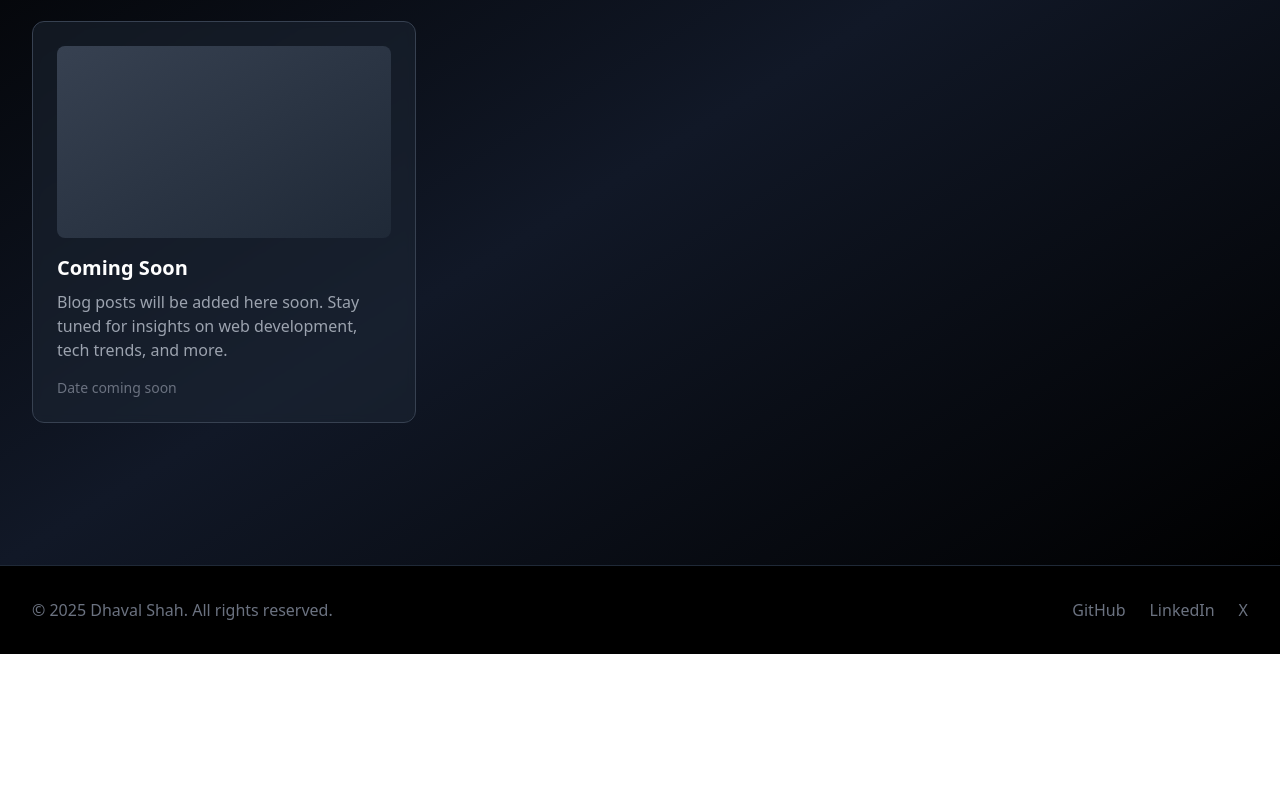
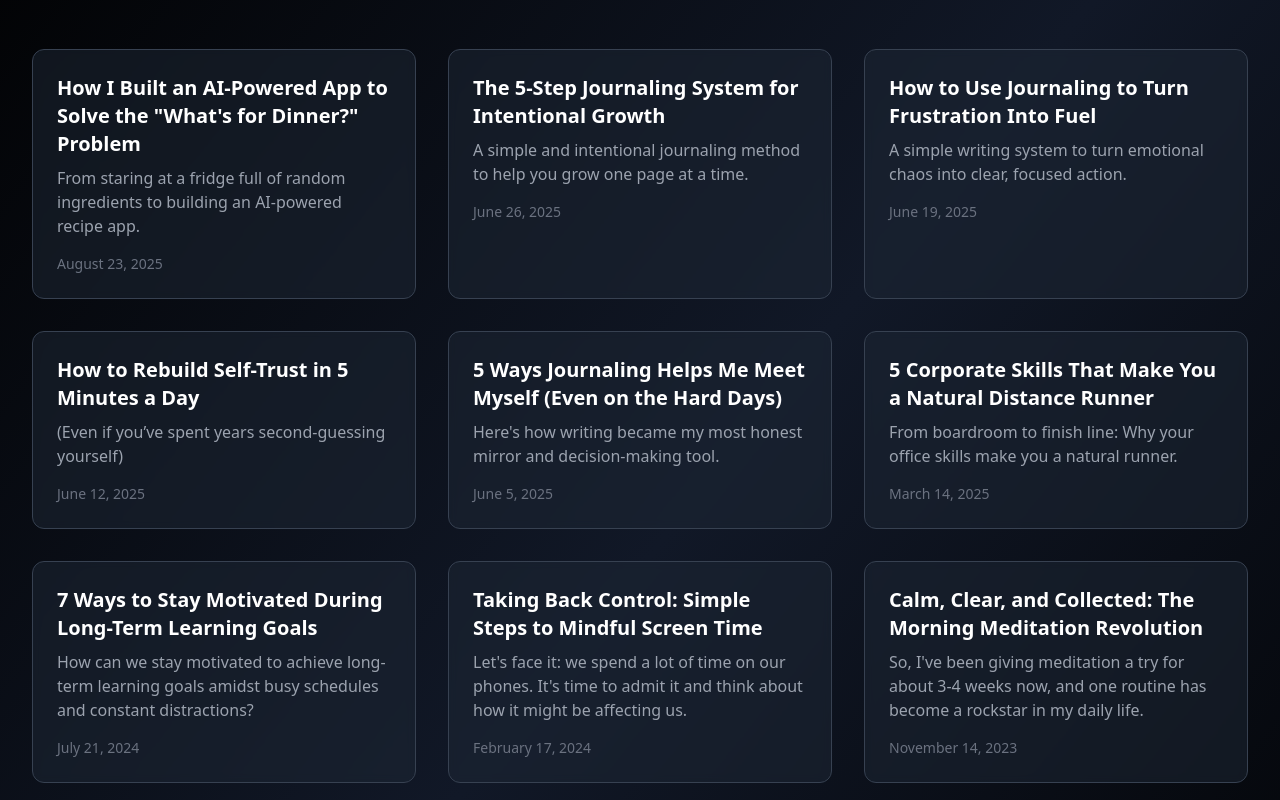
Before and after one commit to sdhaval97/personal-website, a React (Vite) app: page /blog in a window 1280 px wide. Shown: the part 300-1100 px from the top of the page. Before the commit the page ends 954 px from the top, so only its background shows below. Built offline with nearby package versions, Linux system fonts and the light colour scheme.

Commit message:
added a few blogs

```diff
--- a/src/pages/Blog.jsx
+++ b/src/pages/Blog.jsx
@@ -1,4 +1,111 @@
 import React from 'react'
+
+const blogPosts = [
+  {
+    id: 1,
+    title: "How I Built an AI-Powered App to Solve the \"What's for Dinner?\" Problem",
+    description: 'From staring at a fridge full of random ingredients to building an AI-powered recipe app.',
+    date: 'August 23, 2025',
+    thumbnail: '/images/blog/post1.jpg',
+    substackUrl: 'https://dhavalshah.substack.com/p/how-i-built-an-ai-powered-app-to'
+  },
+  {
+    id: 2,
+    title: 'The 5-Step Journaling System for Intentional Growth',
+    description: 'A simple and intentional journaling method to help you grow one page at a time.',
+    date: 'June 26, 2025',
+    thumbnail: '/images/blog/post2.jpg',
+    substackUrl: 'https://open.substack.com/pub/dhavalshah/p/the-5-step-journaling-system-for'
+  },
+  {
+    id: 3,
+    title: 'How to Use Journaling to Turn Frustration Into Fuel',
+    description: 'A simple writing system to turn emotional chaos into clear, focused action.',
+    date: 'June 19, 2025',
+    thumbnail: '/images/blog/post3.jpg',
+    substackUrl: 'https://dhavalshah.substack.com/p/how-to-use-journaling-to-turn-frustration'
+  },
+  {
+    id: 4,
+    title: 'How to Rebuild Self-Trust in 5 Minutes a Day',
+    description: '(Even if you’ve spent years second-guessing yourself)',
+    date: 'June 12, 2025',
+    thumbnail: '/images/blog/post4.jpg',
+    substackUrl: 'https://dhavalshah.substack.com/p/how-to-rebuild-self-trust-in-5-minutes'
+  },
+  {
+    id: 5,
+    title: '5 Ways Journaling Helps Me Meet Myself (Even on the Hard Days)',
+    description: "Here's how writing became my most honest mirror and decision-making tool.",
+    date: 'June 5, 2025',
+    thumbnail: '/images/blog/post5.jpg',
+    substackUrl: 'https://dhavalshah.substack.com/p/5-ways-journaling-helps-me-meet-myself'
+  },
+  {
+    id: 6,
+    title: '5 Corporate Skills That Make You a Natural Distance Runner',
+    description: 'From boardroom to finish line: Why your office skills make you a natural runner.',
+    date: 'March 14, 2025',
+    thumbnail: '/images/blog/post6.jpg',
+    substackUrl: 'https://dhavalshah.substack.com/p/5-corporate-skills-that-make-you'
+  },
+  {
+    id: 7,
+    title: '7 Ways to Stay Motivated During Long-Term Learning Goals',
+    description: 'How can we stay motivated to achieve long-term learning goals amidst busy schedules and constant distractions?',
+    date: 'July 21, 2024',
+    thumbnail: '/images/blog/post7.jpg',
+    substackUrl: 'https://dhavalshah.substack.com/p/7-ways-to-stay-motivated-during-long'
+  },
+  {
+    id: 8,
+    title: 'Taking Back Control: Simple Steps to Mindful Screen Time',
+    description: "Let's face it: we spend a lot of time on our phones. It's time to admit it and think about how it might be affecting us.",
+    date: 'February 17, 2024',
+    thumbnail: '/images/blog/post8.jpg',
+    substackUrl: 'https://dhavalshah.substack.com/p/taking-back-control-simple-steps'
+  },
+  {
+    id: 9,
+    title: 'Calm, Clear, and Collected: The Morning Meditation Revolution',
+    description: "So, I've been giving meditation a try for about 3-4 weeks now, and one routine has become a rockstar in my daily life.",
+    date: 'November 14, 2023',
+    thumbnail: '/images/blog/post9.jpg',
+    substackUrl: 'https://dhavalshah.substack.com/p/calm-clear-and-collected-the-morning'
+  },
+  {
+    id: 10,
+    title: '3 Essential Home Workouts to Elevate Your Physical Fitness',
+    description: 'Planning out a workout routine can be thrilling and motivating, but the real challenge is putting that plan into action.',
+    date: 'November 9, 2023',
+    thumbnail: '/images/blog/post10.jpg',
+    substackUrl: 'https://dhavalshah.substack.com/p/3-essential-home-workouts-to-elevate'
+  },
+  {
+    id: 11,
+    title: '10 Proven Ways to Ensure a Life of Misery',
+    description: "While most of us aim for happiness, let's switch gears and look at how to master the art of living miserably.",
+    date: 'November 4, 2023',
+    thumbnail: '/images/blog/post11.jpg',
+    substackUrl: 'https://dhavalshah.substack.com/p/10-proven-ways-to-ensure-a-life-of'
+  },
+  {
+    id: 12,
+    title: 'Ego: Friend or Foe? Navigating the Self in the Pursuit of Growth',
+    description: "I'd like to delve into my personal journey of coming to terms with my ego and the revelations that ensued.",
+    date: 'October 28, 2023',
+    thumbnail: '/images/blog/post12.jpg',
+    substackUrl: 'https://dhavalshah.substack.com/p/ego-friend-or-foe-navigating-the'
+  },
+  {
+    id: 13,
+    title: '3 Reasons to Start Journaling Now!',
+    description: 'Writing down your thoughts and emotions is probably one of the most underrated activities.',
+    date: 'July 20, 2022',
+    thumbnail: '/images/blog/post13.jpg',
+    substackUrl: 'https://dhavalshah.substack.com/p/3-reasons-to-start-journaling-now'
+  }
+]
 
 const Blog = () => {
   return (
@@ -9,20 +116,31 @@ const Blog = () => {
             Blog
           </h1>
           <p className="text-xl text-gray-300 max-w-3xl mx-auto animate-fadeInUp">
-            Thoughts, insights, and experiences from my journey in tech
+            Exploring tech, fitness, and personal development through stories and lessons learned
           </p>
         </div>
 
         <div className="grid md:grid-cols-2 lg:grid-cols-3 gap-8">
-          {/* Blog post cards will go here */}
-          <div className="bg-gray-800/50 backdrop-blur-sm rounded-xl p-6 border border-gray-700 hover:border-gray-600 transition-all duration-300 animate-fadeInUp">
-            <div className="h-48 bg-gradient-to-br from-gray-700 to-gray-800 rounded-lg mb-4"></div>
-            <h3 className="text-xl font-semibold text-white mb-2">Coming Soon</h3>
-            <p className="text-gray-400 mb-4">Blog posts will be added here soon. Stay tuned for insights on web development, tech trends, and more.</p>
-            <div className="text-sm text-gray-500">
-              Date coming soon
-            </div>
-          </div>
+          {blogPosts.map((post, index) => (
+            <a
+              key={post.id}
+              href={post.substackUrl}
+              target="_blank"
+              rel="noopener noreferrer"
+              className="bg-gray-800/50 backdrop-blur-sm rounded-xl p-6 border border-gray-700 hover:border-gray-600 hover:scale-105 transition-all duration-300 animate-fadeInUp group"
+              style={{ animationDelay: `${index * 100}ms` }}
+            >
+              <h3 className="text-xl font-semibold text-white mb-2 group-hover:text-blue-400 transition-colors">
+                {post.title}
+              </h3>
+              <p className="text-gray-400 mb-4 line-clamp-3">
+                {post.description}
+              </p>
+              <div className="text-sm text-gray-500">
+                {post.date}
+              </div>
+            </a>
+          ))}
         </div>
       </div>
     </div>
```
